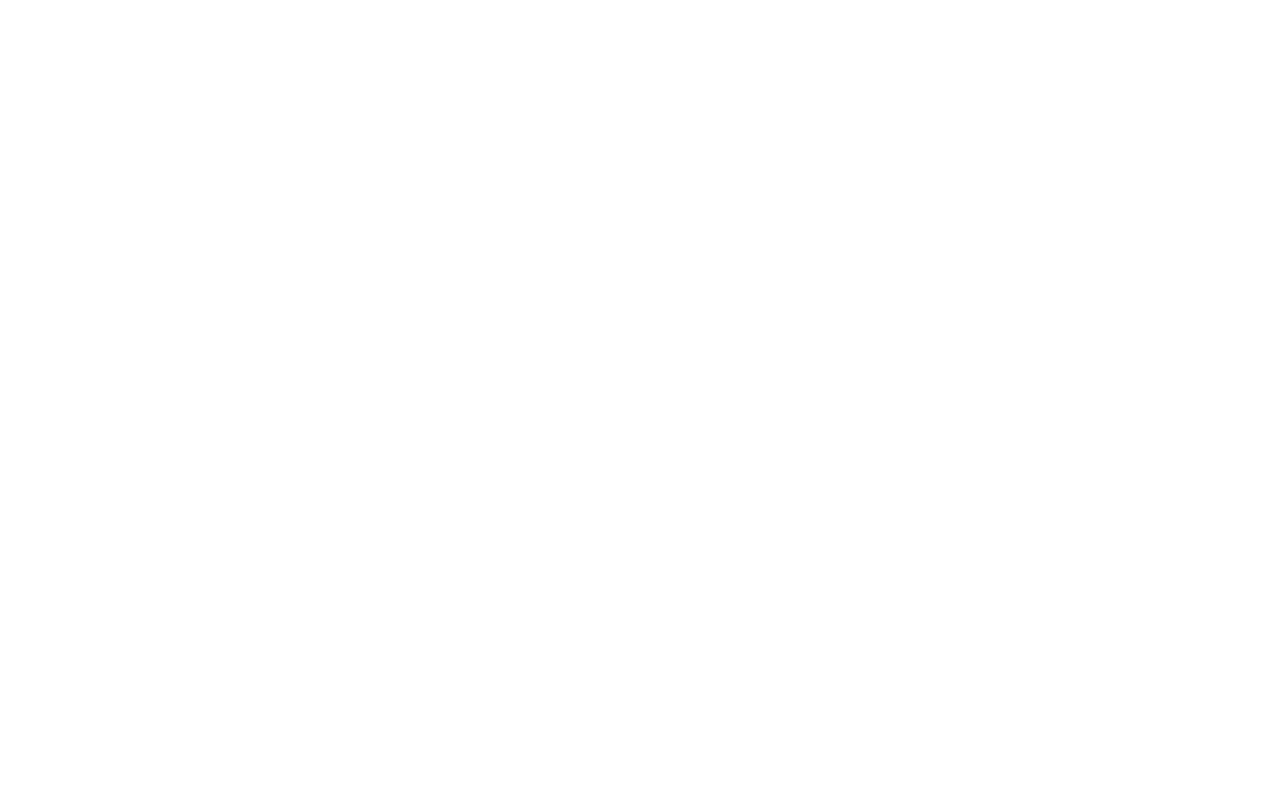
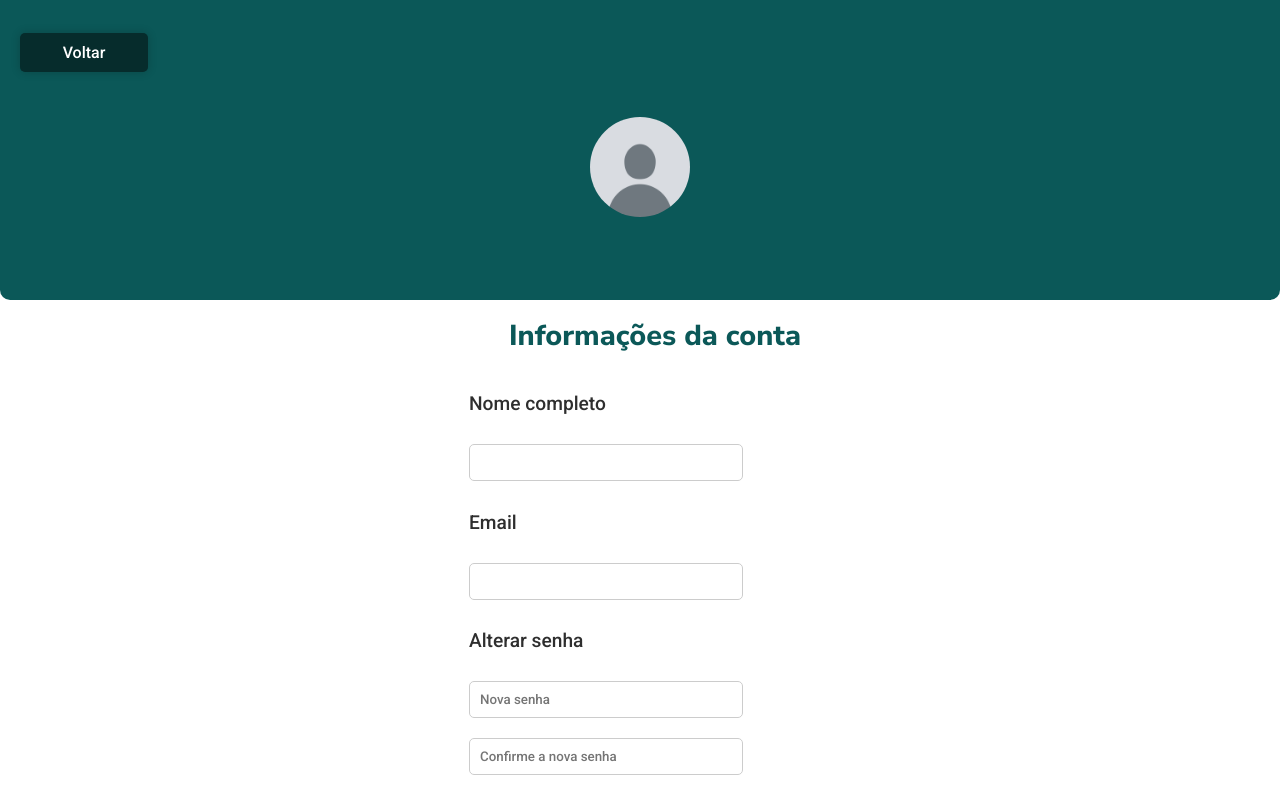
Before and after one commit to byte-vet/frontend, a React (Create React App) app: page /perfil in a window 1280 px wide. Before the commit this address had no page. Built offline with nearby package versions, Linux system fonts and the light colour scheme; no server answers; sample sign-in values are in the browser's storage; the HTML template or start-up script is replaced by a standard one.

Commit message:
Pagina Profile criada

```diff
--- a/src/App.js
+++ b/src/App.js
@@ -9,6 +9,7 @@
 import Veterinario from './pages/Veterinario'
 import Consulta from './pages/Consulta'
 import Consultas from './pages/Consultas'
+import Profile from './pages/Profile';
 
 function App() {
 
@@ -27,6 +28,7 @@
         <Route path="/mypet/:petId" element={<MyPet token={userToken} />} />
         <Route path="/consulta" element={<Consulta/>}/>
         <Route path="/consultas" element={<Consultas />} />
+        <Route path="/perfil" element={<Profile />} />
         {/* outras rotas aqui abaixo*/}
       </Routes>
     </Router>
--- a/src/components/AvatarComponent/Avatar.js
+++ b/src/components/AvatarComponent/Avatar.js
@@ -1,4 +1,4 @@
-import { useNavigate } from 'react-router-dom';
+import { Link, useNavigate } from 'react-router-dom';
 import './Avatar.css';
 import avatar from '../../pages/assets/images/default-avatar.jpg';
 
@@ -9,9 +9,9 @@
     }
     return (
         <div className="avatar-link">
-            <a href="/perfil" onClick={profile}>
+            <Link to="/perfil">
             <img src={avatar} alt="Foto de perfil" className="avatar"/>
-            </a>
+            </Link>
         </div>
     );
 }
--- a/src/pages/Home.js
+++ b/src/pages/Home.js
@@ -23,7 +23,6 @@
     <div className="home-container">
       <Header />
       <div className="main-buttons">
-
         <button className="button add-pet" onClick={handleAddPet}>➕ Adicionar pet</button>
         </div>
           <button className="button my-pets" onClick={handleMyPets}>🐾 Meus pets</button>
--- a/src/pages/Login.css
+++ b/src/pages/Login.css
@@ -78,11 +78,11 @@
   background-color: #3b4a8a;
 }
 
-.login-link {
+.login-link, .forgotpw-link {
   display: block;
   background-color: transparent;
   border: none;
-  color: #2A5A75;
+  color: #d63636;
   padding: 10px;
   text-align: center;
   text-decoration: none;
@@ -91,6 +91,8 @@
   cursor: pointer;
 }
 
+
+
 .login-link:hover {
   text-decoration: underline;
 }
--- a/src/pages/Login.js
+++ b/src/pages/Login.js
@@ -70,7 +70,7 @@
           </div>
           <button type="submit" className="login-button">Entrar</button>
           <div className="login-links">
-            <a href="/forgot-password" className="login-link">Esqueci minha senha</a>
+            <a href="/forgot-password" className="forgotpw-link">Esqueci minha senha</a>
             <a href="/register" className="login-link">Não possui conta? Registre-se</a>
           </div>
         </form>
--- /dev/null
+++ b/src/pages/Profile.css
@@ -0,0 +1,131 @@
+@import url('https://fonts.googleapis.com/css2?family=Nunito+Sans:wght@800&display=swap');
+
+.profile-card {
+    display: flex;
+    flex-direction: column;
+}
+.profile-header{
+    height: 300px;
+    width: 100vw;
+    background-color: #0B5858;
+    font-family: 'Roboto', sans-serif;
+    display: flex;
+    justify-content: center;
+    align-items: center;
+    flex-direction: column;
+    border-radius: 0 0 10px 10px;
+}
+
+.profile-avatar {
+    width: 100px;
+    height: 100px;
+    border-radius: 50%;
+    margin: 10px;
+}
+
+.fullname {
+    font-size: 1.5em;
+    color: white;
+    margin: 0;
+}
+
+.back-to-home {
+    background-color: #062c2c;
+    color: #fff;
+    font-size: 1em;
+    width: 25%;
+    font-family: 'Roboto', sans-serif;
+    cursor: pointer;
+    padding: 10px;
+    border-radius: 5px;
+    border: none;
+    align-self: flex-start;
+    margin-left: 20px;
+    margin-bottom: 35px;
+    box-shadow: 0 0 10px 0 #00000033;
+}
+
+.profile-info, .title-info {
+    display: flex;
+    margin-left: 30px;
+    flex-direction: column;
+    font-family: 'Roboto', sans-serif;
+}
+
+.title-info {
+    font-family: 'Nunito Sans', sans-serif;
+    font-size: 1.8em;
+
+}
+
+.profile-info p {
+    font-size: 1.2em;
+    color: #2e2e2e;
+    margin-left: 10px;
+}
+
+.profile-info input {
+    width: 50%;
+    padding: 10px;
+    margin: 10px;
+    border-radius: 5px;
+    border: 1px solid #ccc;
+    font-family: 'Roboto', sans-serif;
+}
+
+.save-changes {
+    background-color: #e78b00;
+    color: #fff;
+    font-size: 1em;
+    width: 50%;
+    font-family: 'Roboto', sans-serif;
+    cursor: pointer;
+    padding: 10px;
+    border-radius: 5px;
+    border: none;
+    margin-left: 10px;
+    margin-top: 30px;
+    margin-bottom: 20px;
+    box-shadow: 0 0 10px 0 #00000033;
+}
+
+@media only screen and (min-width: 768px) {
+    .profile-header{
+        width: 100vw;
+    }
+
+    .info-header {
+        display: flex;
+        justify-content: center;
+        flex-direction: column;
+        text-align: center;
+    }
+
+    .profile-avatar  {
+        margin-bottom: 50px;
+    }
+
+    .fullname {
+        font-size: 1.8em;
+    }
+
+    .back-to-home {
+        width: 10%;
+
+    }
+
+    .profile-card {
+        align-items: center;
+
+    }
+
+    .profile-card input {
+        width: 70%;
+    }
+
+    .save-changes {
+        width: 70%;
+    }
+
+
+}
--- /dev/null
+++ b/src/pages/Profile.js
@@ -0,0 +1,126 @@
+import React, { useState, useEffect } from 'react';
+import { Link, useNavigate } from 'react-router-dom';
+import avatar from '../pages/assets/images/default-avatar.jpg';
+import './Profile.css';
+
+function Profile() {
+    const [user, setUser] = useState(null);
+    const navigate = useNavigate();
+
+    const [fullName, setFullName] = useState('');
+    const [email, setEmail] = useState('');
+    const [password, setPassword] = useState('');
+    const [confirmPassword, setConfirmPassword] = useState('');
+
+    const backHome = () => {
+        navigate('/home');
+    }
+
+    const handleUpdateUser = async (e) => {
+        e.preventDefault();
+
+        if (password !== confirmPassword) {
+            alert("As senhas não coincidem.");
+            return;
+        }
+
+        const token = localStorage.getItem('token');
+        const userId = localStorage.getItem('userId');
+        if (!token) {
+            alert('Você precisa estar logado para acessar essa página.');
+            navigate('/');
+            return;
+        }
+
+        const endpoint = `https://backend-ks2k.onrender.com/users/${userId}`;
+        try {
+            const response = await fetch(endpoint, {
+                method: 'PUT',
+                headers: {
+                    'Content-Type': 'application/json',
+                    'Authorization': `Bearer ${token}`
+                },
+                // enviar apenas os dados que nao estiverem vazios
+                body: JSON.stringify({
+                    fullName: fullName || undefined,
+                    email: email || undefined,
+                    password: password || undefined,
+                    confirmPassword: confirmPassword || undefined,
+                }),
+            });
+
+            const data = await response.json();
+
+            if (response.ok) {
+                alert('Dados atualizados!');
+                window.location.reload(true);
+            } else {
+                alert(`Erro no registro: ${data.message}`);
+            }
+        } catch (error) {
+            alert('Ocorreu um erro ao fazer a requisição de atualização de dados.');
+        }
+    }
+
+
+    useEffect(() => {
+        const fetchUser = async () => {
+            const token = localStorage.getItem('token');
+            const userId = localStorage.getItem('userId');
+            if (!token) {
+                alert('Você precisa estar logado para acessar essa página.');
+                navigate('/');
+                return;
+            }
+
+            const endpoint = `https://backend-ks2k.onrender.com/users/${userId}`;
+            try {
+                const response = await fetch(endpoint, {
+                    headers: { 'Authorization': `Bearer ${token}` },
+                });
+                if (response.ok) {
+                    const data = await response.json();
+                    setUser(data);
+                } else {
+                    throw new Error('Falha ao buscar detalhes do usuário');
+                }
+            } catch (error) {
+                console.error('Erro ao buscar detalhes do usuário:', error);
+                alert('Erro ao buscar detalhes do usuário');
+            }
+        };
+
+        fetchUser();
+    }, [navigate]);
+
+    return (
+        <div className="profile-card">
+            <div className="profile-header">
+                <button className="back-to-home" onClick={backHome}> Voltar </button>
+                <div className="info-header">
+                    <img src={avatar} alt="Avatar" className="profile-avatar" />
+                    <p className="fullname">{user?.fullName}</p>
+                </div>
+            </div>
+            <h1 className="title-info">Informações da conta</h1>
+            <form className="profile-info" onSubmit={handleUpdateUser}>
+                <div className="fullname-info">
+                    <p>Nome completo</p>
+                    <input type="text" placeholder={user?.fullName} onChange={e => setFullName(e.target.value)} />
+                </div>
+                <div className="email-info">
+                    <p>Email</p>
+                    <input type="email" placeholder={user?.email} onChange={e => setEmail(e.target.value)} />
+                </div>
+                <div className="change-pw">
+                    <p>Alterar senha</p>
+                    <input type="password" placeholder="Nova senha" onChange={e => setPassword(e.target.value)} />
+                    <input type="password" placeholder="Confirme a nova senha" onChange={e => setConfirmPassword(e.target.value)} />
+                </div>
+                <button type="submit" className="save-changes" >Salvar alterações</button>
+            </form>
+        </div>
+    );
+}
+
+export default Profile;
--- a/src/pages/Register.css
+++ b/src/pages/Register.css
@@ -81,14 +81,14 @@
   border-radius: 5px;
   cursor: pointer;
   width: 90%;
-  background-color: #f44336;
-  margin-top: 0.2rem;
+  background-color: #0B5858;
+  margin-top: 1rem;
   margin-bottom: 0.9rem;
   text-align: center;
 }
 
-.register-link {
-  color: #ffff;
+.login-link {
+  color: #000000af;
   text-decoration: none;
   font-family: 'Inter', sans-serif;
   font-size: 1rem;
--- a/src/pages/Register.js
+++ b/src/pages/Register.js
@@ -71,7 +71,7 @@
           </div>
           <button type="submit" className="register-button">Criar conta</button>
         </form>
-        <Link to="/" className="register-link">Já possui conta? Entrar</Link>
+        <Link to="/" className="login-link">Já possui conta? Entrar</Link>
       </div>
     </div>
   );
```
